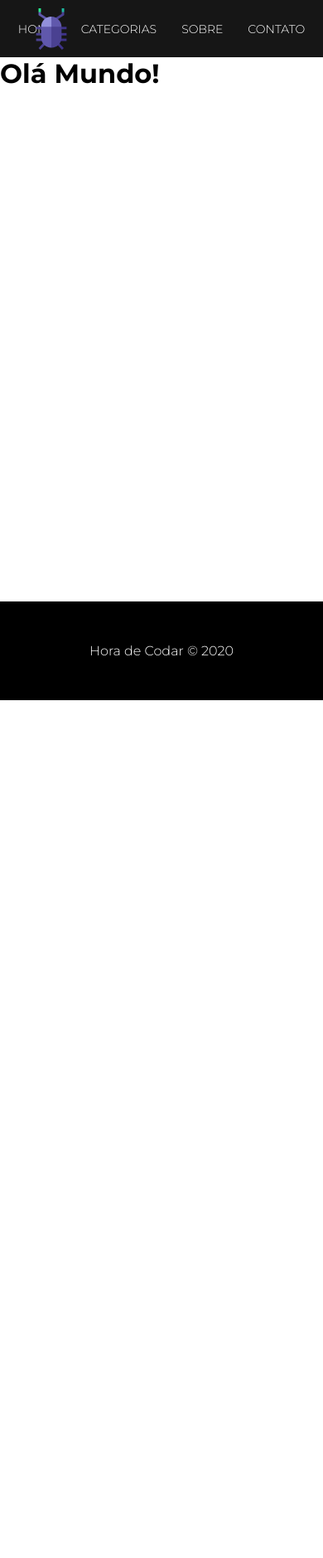
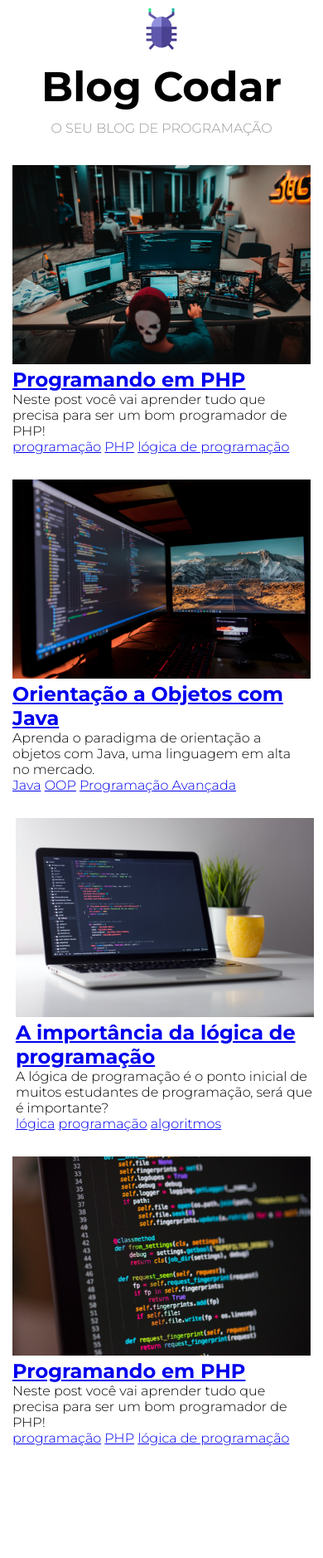
Before and after one commit to VitorDanielS/Blog, a PHP site: page / in a window 390 px wide. Shown: the top 1878 px of the page at 83% size. Before the commit the page ends 844 px from the top, so only its background shows below. Run offline with PHP 8.4, Linux system fonts and the light colour scheme.

Commit message:
Finalizando o Blog

```diff
--- a/contato.php
+++ b/contato.php
@@ -1,5 +1,5 @@
 <?php
-  include_once("templates/header.php")
+  include_once("templates/header.php");
 ?>
   <h1>Página de contato</h1>
 <?php
--- a/css/styles.css
+++ b/css/styles.css
@@ -51,6 +51,149 @@ main {
     color: #999;
 }
 
+/* HOME */
+#title-container {
+    min-width: 500px;
+    text-align: center;
+    margin-top: 30px;
+}
+
+#title-container h1 {
+    font-size: 50px;
+}
+
+#title-container p {
+    margin-top: 10px;
+    text-transform: uppercase;
+    color: #999;
+}
+
+#posts-container {
+    max-width: 1200px;
+    margin: 0 auto;
+    margin-top: 30px;
+    display: flex;
+    flex-wrap: wrap;
+}
+
+.post-box:first-child {
+    min-width: 100%;
+}
+
+.post-box {
+    flex: 1 1 0;
+    margin-bottom: 20px;
+}
+
+.post-box:nth-child(3) {
+    margin: 0 1%;
+}
+
+.post-box img {
+    width: 100%;
+}
+
+.post-box .post-title {
+    font-size: 24px;
+    margin: 10px 0;
+}
+
+.post-box .post-title a {
+    color: #000;
+    transition: .5s;
+}
+
+.post-box .post-title a:hover {
+    color: #999;
+}
+
+.post-box .post-description {
+    color: #666;
+}
+
+.tags-container {
+    margin-top: 10px;
+}
+
+.tags-container a {
+    font-size: 14px;
+    color: #333;
+    display: inline-block;
+    margin-right: 5px;
+}
+
+/* POST */
+#post-container {
+    display: grid;
+    grid-template-columns: 75% 25%;
+    grid-template-rows: auto;
+    grid-template-areas: "main sidebar";
+    grid-gap: 10px;
+    padding-top: 30px;
+    max-width: 1200px;
+    margin: 0 auto;
+    margin-bottom: 250px;
+}
+
+.content-container {
+    grid-area: main;
+}
+
+#main-title {
+    font-size: 36px;
+    margin-bottom: 30px;
+}
+
+#post-description {
+    font-style: italic;
+    margin-bottom: 40px;
+}
+
+.post-content {
+    line-height: 1.8;
+    margin: 10px 0;
+}
+
+.img-container {
+    margin-bottom: 30px;
+}
+
+.img-container img {
+    width: 60%;
+}
+
+/* POST ASIDE */
+.nav-container {
+    grid-area: sidebar;
+}
+
+#tags-title, #categories-title {
+    font-size: 24px;
+    margin-bottom: 10px;
+    background-color: #000;
+    color: #fff;
+    text-align: center;
+    padding: 10px;
+    font-weight: 300;
+}
+
+#tag-list, #categories-list {
+    list-style: none;
+}
+
+#tag-list li, #categories-list li {
+    margin-bottom: 10px;
+}
+
+#tag-list a, #categories-list a {
+    color: #666;
+    transition: .5s;
+}
+
+#tag-list a:hover, #categories-list a:hover {
+    color: #000;
+}
+
 /* FOOTER */
 
 footer {
@@ -62,3 +205,51 @@ footer {
     color: #fff;
     padding: 50px 0;
 }
+
+/* MOBILE */
+@media(max-width: 480px) {
+
+    /* HOME */
+    header {
+        width: 100%;
+    }
+
+    #logo {
+        display: block;
+        position: relative;
+        margin: 0 auto;
+        left: 0;
+        width: 50px;
+    }
+
+    #navbar {
+        display: none;
+    }
+
+    #title-container {
+        min-width: 100%;
+        margin-top: 20px;
+    }
+
+    #posts-container {
+        margin-top: 20px;
+    }
+
+    .post-box {
+        flex: 100% 1 0;
+        padding: 15px;
+        margin: 0;
+    }
+
+    /* POST */
+    #post-container {
+        grid-template-columns: 100%;
+        padding: 15px;
+        grid-template-areas: "main"
+        "sidebar";
+    }
+
+    .img-container img {
+        width: 100%;
+    }
+}
--- a/index.php
+++ b/index.php
@@ -1,8 +1,28 @@
 <?php
-  include_once("templates/header.php")
+  include_once("templates/header.php");
 ?>
-<body>
-    <h1>Olá Mundo!</h1>
+  <main>
+    <div id="title-container">
+      <h1>Blog Codar</h1>
+      <p>O seu blog de programação</p>
+    </div>
+    <div id="posts-container">
+      <?php foreach($posts as $post): ?>
+        <div class="post-box">
+          <img src="<?= $BASE_URL ?>/img/<?= $post['img'] ?>" alt="<?= $post['title'] ?>">
+          <h2 class="post title">
+            <a href="<?= $BASE_URL ?>post.php?id=<?= $post['id'] ?>"><?= $post['title'] ?></a>
+          </h2>
+          <post class="descripton"><?= $post['description'] ?></post>
+          <div class="tags container">
+            <?php foreach($post['tags'] as $tag): ?>
+              <a href="#"><?= $tag ?></a>
+            <?php endforeach; ?>
+          </div>
+        </div>
+      <?php endforeach; ?>
+    </div>
+  </main>
 <?php
   include_once("templates/footer.php")
 ?>
--- a/templates/header.php
+++ b/templates/header.php
@@ -1,5 +1,7 @@
 <?php
   include_once("helpers/url.php");
+  include_once("data/posts.php");
+  include_once("data/categories.php");
 ?>
 <!DOCTYPE html>
 <html lang="en">
```
Also changed, not shown: post.php (added, +53 -0 lines).
